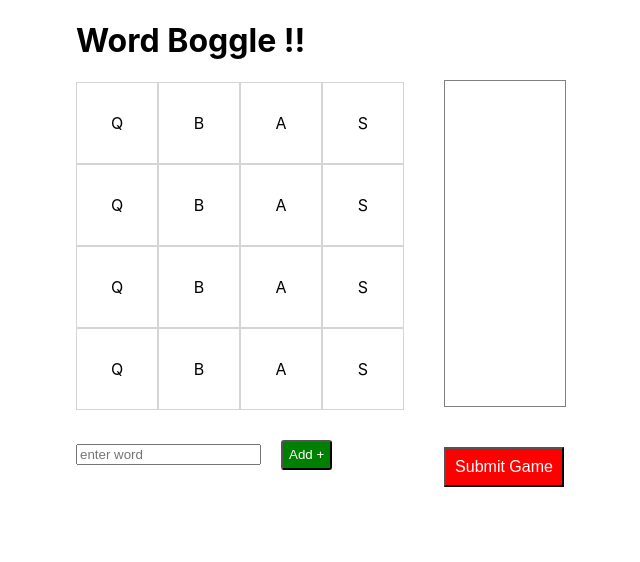
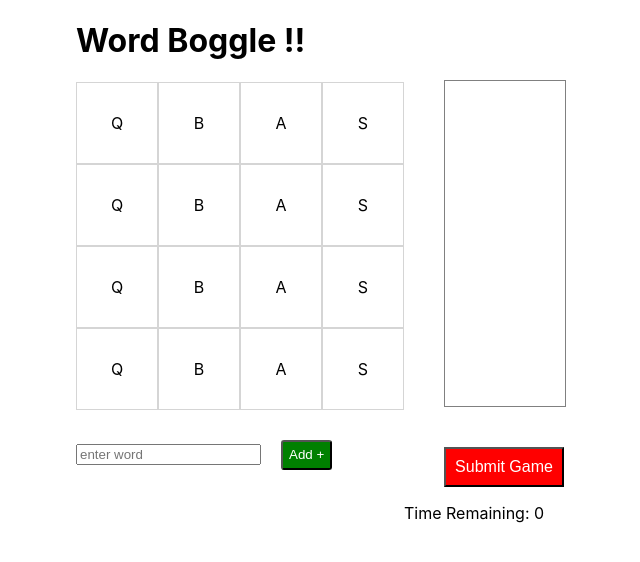
Before and after one commit to LavaJyami/WordBoggle_FE, a React (Create React App) app: page / in a window 1280 px wide. Shown: the top 562 px of the page, without its empty margins (344-984 px from the left). Built offline with nearby package versions, Linux system fonts and the light colour scheme.

Commit message:
timer component added

```diff
--- a/src/Gameboard.js
+++ b/src/Gameboard.js
@@ -1,6 +1,7 @@
 import React, { Component } from 'react';
 import Mainboard from './Mainboard';
 import Wordlist from './Wordlist';
+import Timer from './Timer';
 
 class GameBoard extends Component {
   constructor(props){
@@ -49,6 +50,7 @@ class GameBoard extends Component {
                 <div>
                     <Wordlist value = {approvedWords}/>
                     <button className = "gameSubmit"> Submit Game </button>
+                    <Timer duration = {5} />
                 </div>
             </div>
       </div>
--- a/src/Timer.js
+++ b/src/Timer.js
@@ -1,7 +1,33 @@
 import React, { Component } from 'react';
 
 class Timer extends Component{
+constructor(props){
+  super(props);
+  this.state = {
+    count: this.props.duration
+  }
+}
+componentDidMount(){
 
+      this.timeRemaining = setInterval( () => {
+        if(this.state.count !== 0){
+        this.setState(prevState => ({
+          count: prevState.count - 1
+        }))}
+      }, 1000);
+
+}
+componentWillUnmount(){
+  clearInterval(this.timeRemaining);
+}
+render(){
+  const {count} = this.state;
+  return(
+    <div>
+        <p>Time Remaining: {count}</p>
+    </div>
+  );
+}
 }
 
 export default Timer;
```
